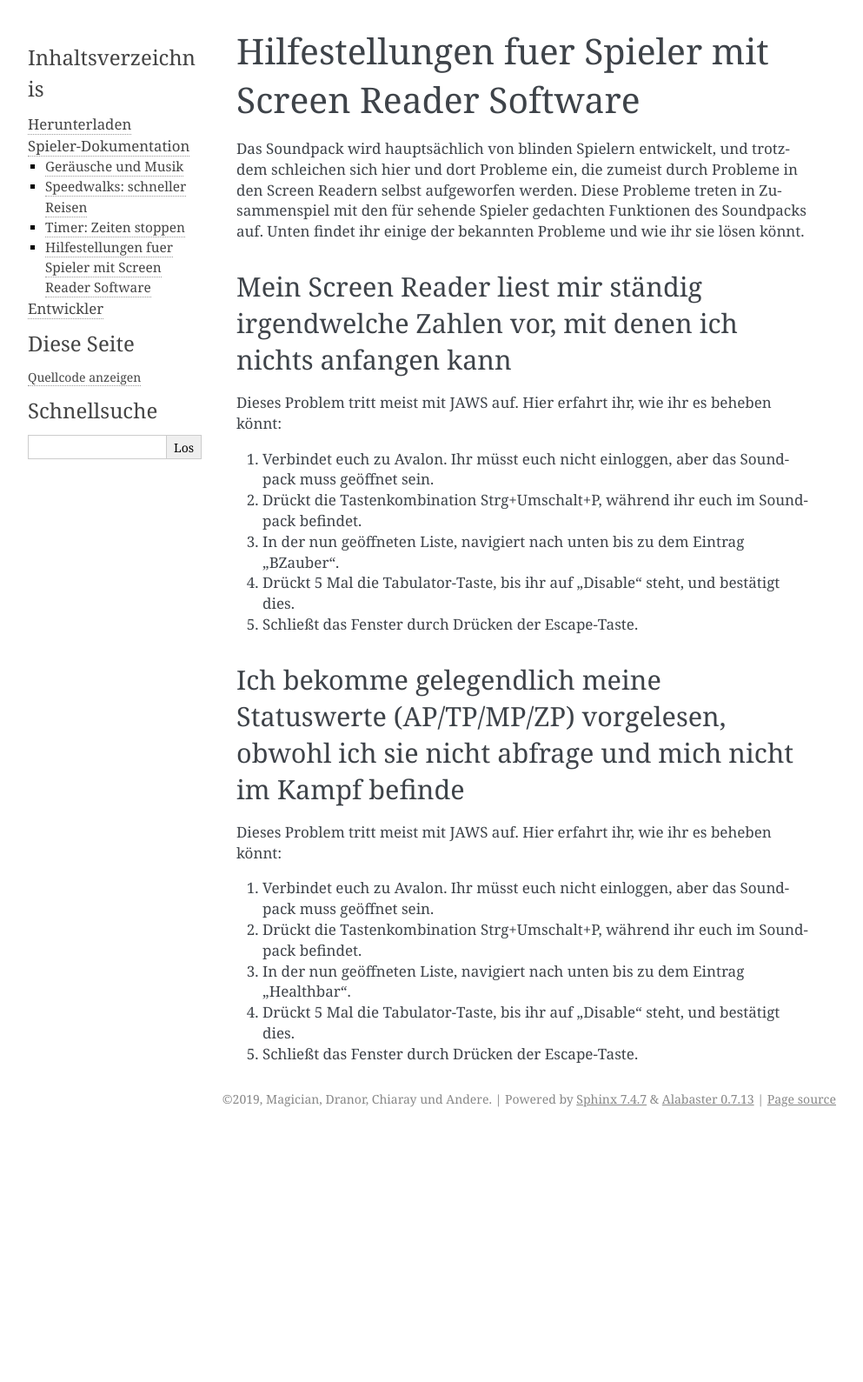
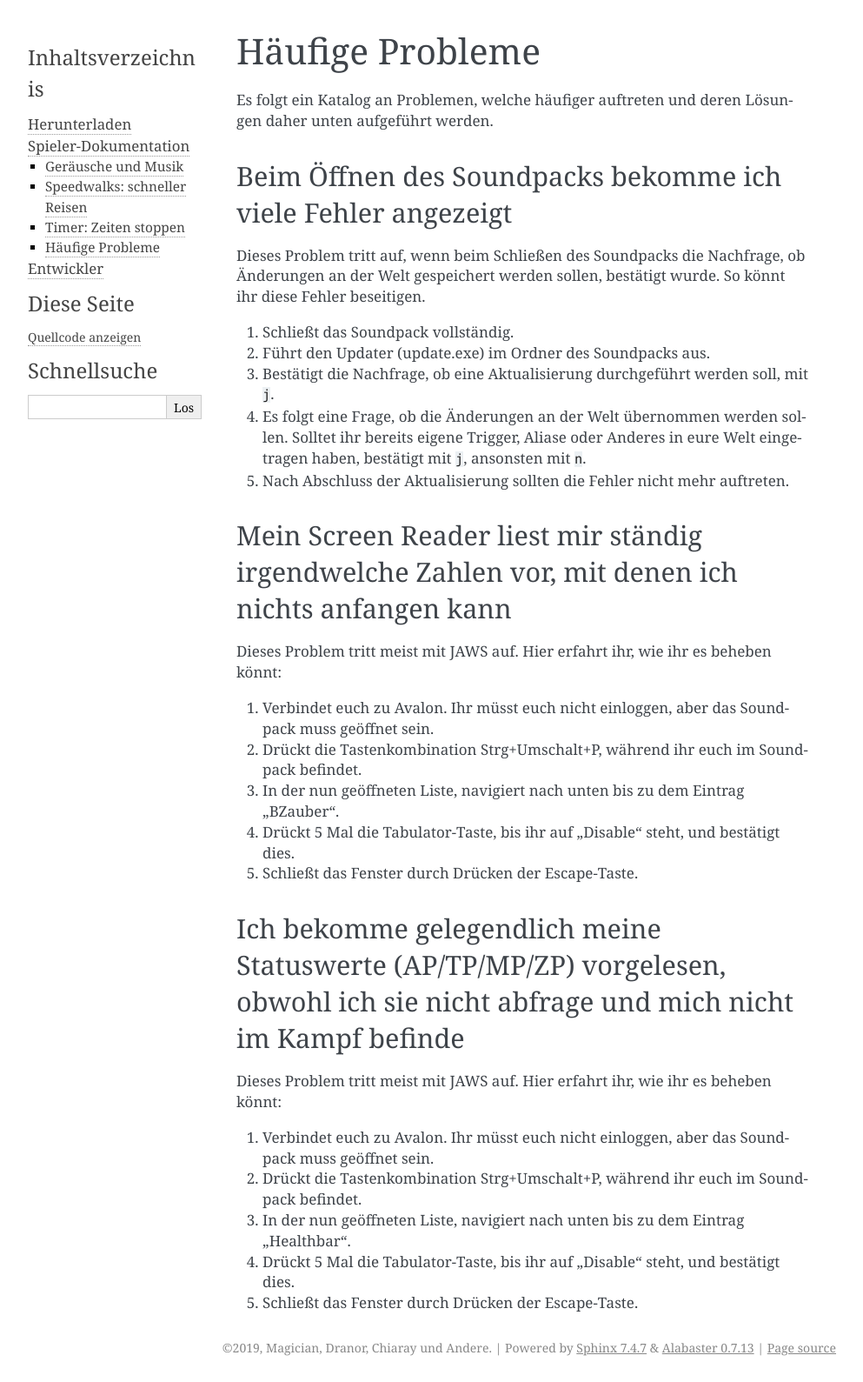
Before and after one commit to Timtam/avalon-documentation, a Sphinx documentation site: the page built from doc/src/playerdoc/troubleshooting.rst, in a window 1280 px wide. Shown: the whole page at 87% size, without its empty margins (148-1141 px from the left). Built offline with Sphinx 7.4.7, drawn with Linux system fonts in a browser that asks for light colours; before the commit the page ends 1303 px from its top, so only the background shows below that.

Commit message:
screen reader hilfe generell auf troubleshooting umgeschrieben und neues Problem eingetragen

```diff
--- a/doc/src/playerdoc/index.rst
+++ b/doc/src/playerdoc/index.rst
@@ -9,4 +9,4 @@ Auf den folgenden Seiten findest Du alle Funktionen des Soundpacks und wie Du si
    sounds
    speedwalking
    timers
-   screen-readers
+   troubleshooting
--- a/doc/src/playerdoc/screen-readers.rst
+++ b/doc/src/playerdoc/troubleshooting.rst
@@ -1,12 +1,18 @@
-Hilfestellungen fuer Spieler mit Screen Reader Software
-=======================================================
+Häufige Probleme
+================
 
-Das Soundpack wird hauptsächlich von blinden Spielern entwickelt, und trotzdem
-schleichen sich hier und dort Probleme ein, die zumeist durch Probleme in den
-Screen Readern selbst aufgeworfen werden. Diese Probleme treten in
-Zusammenspiel mit den für sehende Spieler gedachten Funktionen des Soundpacks
-auf. Unten findet ihr einige der bekannten Probleme und wie ihr sie lösen
-könnt.
+Es folgt ein Katalog an Problemen, welche häufiger auftreten und deren Lösungen daher unten aufgeführt werden.
+
+Beim Öffnen des Soundpacks bekomme ich viele Fehler angezeigt
+-------------------------------------------------------------
+
+Dieses Problem tritt auf, wenn beim Schließen des Soundpacks die Nachfrage, ob Änderungen an der Welt gespeichert werden sollen, bestätigt wurde. So könnt ihr diese Fehler beseitigen.
+
+1. Schließt das Soundpack vollständig.
+2. Führt den Updater (update.exe) im Ordner des Soundpacks aus.
+3. Bestätigt die Nachfrage, ob eine Aktualisierung durchgeführt werden soll, mit :code:`j`.
+4. Es folgt eine Frage, ob die Änderungen an der Welt übernommen werden sollen. Solltet ihr bereits eigene Trigger, Aliase oder Anderes in eure Welt eingetragen haben, bestätigt mit :code:`j`, ansonsten mit :code:`n`.
+5. Nach Abschluss der Aktualisierung sollten die Fehler nicht mehr auftreten.
 
 Mein Screen Reader liest mir ständig irgendwelche Zahlen vor, mit denen ich nichts anfangen kann
 ------------------------------------------------------------------------------------------------
```
